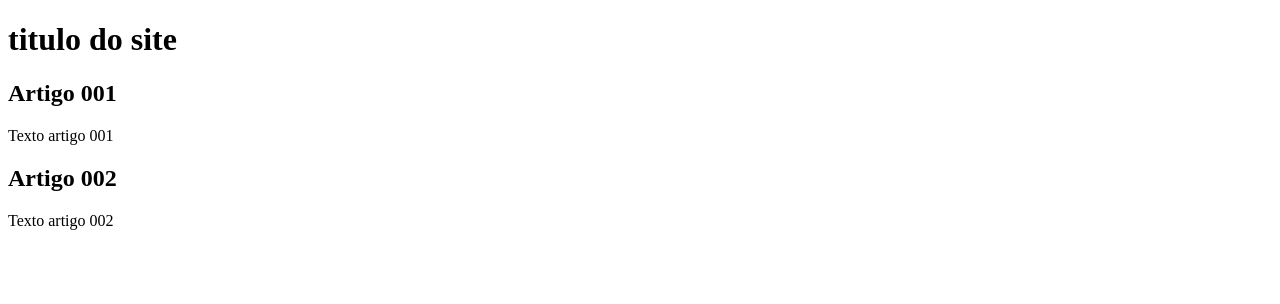
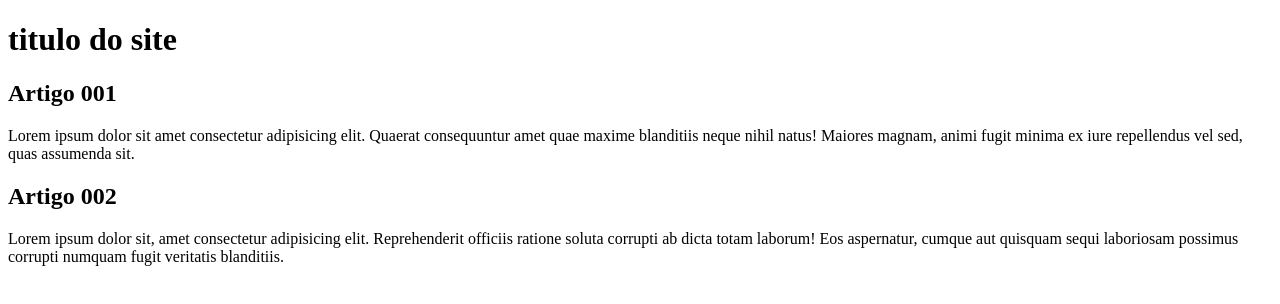
Before and after one commit to EmanuelCavalcante-1295/projeto-site, a plain HTML site: page index.html in a window 1280 px wide. Drawn offline with Linux system fonts and the light colour scheme.

Commit message:
Comecei a escrever o conteúdo

```diff
--- a/index.html
+++ b/index.html
@@ -3,7 +3,7 @@
 <head>
     <meta charset="UTF-8">
     <meta name="viewport" content="width=device-width, initial-scale=1.0">
-    <title>Titulo do site</title>
+    <title> Exemplo Branch Conteudo</title>
 </head>
 <body>
     <main>
@@ -11,11 +11,11 @@
     </header>
     <article>
         <h2>Artigo 001</h2>
-        <p>Texto artigo 001</p>
+        <p>Lorem ipsum dolor sit amet consectetur adipisicing elit. Quaerat consequuntur amet quae maxime blanditiis neque nihil natus! Maiores magnam, animi fugit minima ex iure repellendus vel sed, quas assumenda sit.</p>
     </article>
     <article>
         <h2>Artigo 002</h2>
-        <p>Texto artigo 002</p>
+        <p>Lorem ipsum dolor sit, amet consectetur adipisicing elit. Reprehenderit officiis ratione soluta corrupti ab dicta totam laborum! Eos aspernatur, cumque aut quisquam sequi laboriosam possimus corrupti numquam fugit veritatis blanditiis.</p>
     </article>
     </main>
 </body>
```
